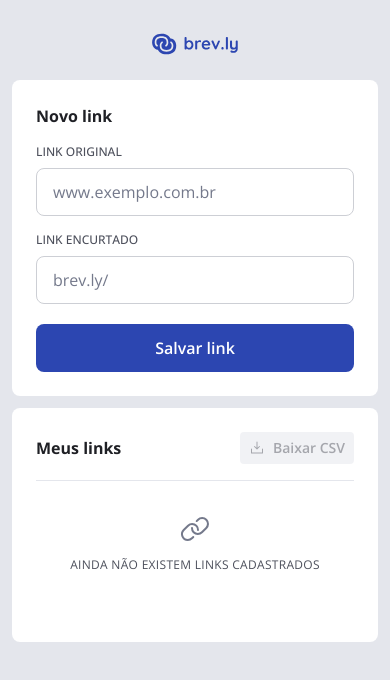
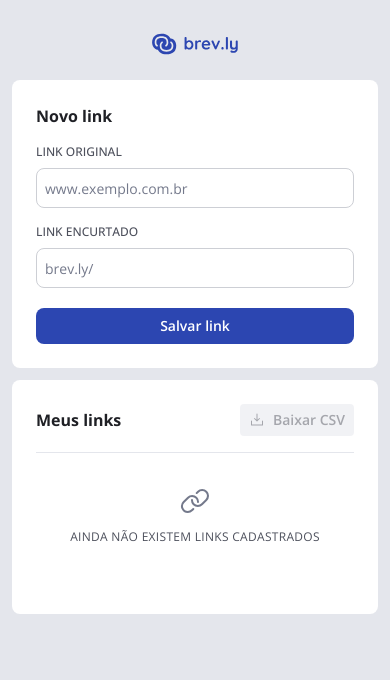
Before and after one commit to lucaspmv/ftr-challenges, a React (Vite) app in the folder brevly/web/: page / in a window 390 px wide. Shown: the top 680 px of the page. Built offline with nearby package versions, Linux system fonts and the light colour scheme.

Commit message:
feat(brevly-web): handle responsiveness in components

```diff
--- a/brevly/web/src/components/ui/Button.tsx
+++ b/brevly/web/src/components/ui/Button.tsx
@@ -12,16 +12,17 @@ const buttonStyles = tv({
   variants: {
     variant: {
       primary: {
-        base: 'w-full max-w-[352px] text-white bg-blue-base hover:bg-blue-dark disabled:bg-blue-base/50',
+        base:
+          'w-full max-w-[352px] text-white bg-blue-base hover:bg-blue-dark disabled:bg-blue-base/50 ' +
+          'h-9 px-3 md:h-12 md:px-6',
+        label: 'text-sm md:text-base',
       },
       secondary: {
-        base: 'text-gray-500 bg-gray-200 border border-transparent hover:border-blue-base disabled:border-transparent disabled:opacity-50',
+        base:
+          'text-gray-500 bg-gray-200 border border-transparent hover:border-blue-base ' +
+          'disabled:border-transparent disabled:opacity-50 h-8 px-2 rounded-sm',
+        label: 'text-sm',
       },
-    },
-    size: {
-      sm: { label: 'text-sm' },
-      md: {},
-      lg: {},
     },
     loading: {
       true: { label: 'opacity-0' },
@@ -29,24 +30,8 @@ const buttonStyles = tv({
     },
   },
 
-  compoundVariants: [
-    {
-      variant: 'primary',
-      size: 'sm',
-      class: { base: 'h-9 px-3' },
-    },
-    { variant: 'primary', size: 'md', class: { base: 'h-10 px-4' } },
-    { variant: 'primary', size: 'lg', class: { base: 'h-12 px-6' } },
-
-    {
-      variant: 'secondary',
-      class: { base: 'h-8 px-2 rounded-sm', label: 'text-sm' },
-    },
-  ],
-
   defaultVariants: {
     variant: 'primary',
-    size: 'lg',
     loading: false,
   },
 })
@@ -59,12 +44,10 @@ export type ButtonProps = ComponentProps<'button'> &
     rightIcon?: ReactNode
   }
 
-// TODO: Remove size and handle responsiveness here
 export const Button = forwardRef<HTMLButtonElement, ButtonProps>(
   function Button(
     {
       variant,
-      size,
       loading,
       leftIcon,
       rightIcon,
@@ -75,11 +58,7 @@ export const Button = forwardRef<HTMLButtonElement, ButtonProps>(
     },
     ref
   ) {
-    const { base, label, spinner } = buttonStyles({
-      variant,
-      size,
-      loading,
-    })
+    const { base, label, spinner } = buttonStyles({ variant, loading })
 
     return (
       <button
--- a/brevly/web/src/components/ui/icon-button.tsx
+++ b/brevly/web/src/components/ui/icon-button.tsx
@@ -1,34 +1,22 @@
 import { type ComponentProps, forwardRef, type ReactNode } from 'react'
-import { tv, type VariantProps } from 'tailwind-variants'
+import { tv } from 'tailwind-variants'
 
 const iconButtonStyles = tv({
   slots: {
     base:
       'inline-flex items-center justify-center rounded-sm border border-transparent ' +
-      'bg-gray-200 text-gray-600 hover:border-blue-base disabled:opacity-50 disabled:cursor-not-allowed',
-  },
-  variants: {
-    size: {
-      sm: { base: 'h-6 w-6' },
-      md: { base: 'h-7 w-7' },
-      lg: { base: 'h-8 w-8' },
-    },
-  },
-  defaultVariants: {
-    size: 'lg',
+      'bg-gray-200 text-gray-600 hover:border-blue-base disabled:opacity-50 disabled:cursor-not-allowed ' +
+      'h-6 w-6 md:h-8 md:w-8',
   },
 })
 
-export type IconButtonStyleVariants = VariantProps<typeof iconButtonStyles>
-
-export type IconButtonProps = ComponentProps<'button'> &
-  IconButtonStyleVariants & {
-    icon?: ReactNode
-  }
+export type IconButtonProps = ComponentProps<'button'> & {
+  icon?: ReactNode
+}
 
 export const IconButton = forwardRef<HTMLButtonElement, IconButtonProps>(
-  function IconButton({ size, icon, className, children, ...rest }, ref) {
-    const { base } = iconButtonStyles({ size })
+  function IconButton({ icon, className, children, ...rest }, ref) {
+    const { base } = iconButtonStyles()
 
     return (
       <button ref={ref} className={base({ class: className })} {...rest}>
--- a/brevly/web/src/components/ui/input.tsx
+++ b/brevly/web/src/components/ui/input.tsx
@@ -6,36 +6,31 @@ const textField = tv({
   slots: {
     root: 'flex flex-col w-full gap-y-2 group',
     label:
-      'text-xs font-medium group-focus-within:font-bold text-gray-500 group-focus-within:text-blue-base ',
+      'text-xs font-medium group-focus-within:font-bold text-gray-500 group-focus-within:text-blue-base',
     input:
       'w-full rounded-lg border-[1px] border-gray-300 ' +
       'bg-white text-gray-600 placeholder:text-gray-400 outline-none ' +
       'transition-colors focus:border-[1.5px] focus:border-blue-base ' +
-      'disabled:cursor-not-allowed disabled:opacity-60',
-    message: 'text-sm text-gray-500',
+      'disabled:cursor-not-allowed disabled:opacity-60 ' +
+      'h-10 px-2 text-sm md:h-12 md:px-4 md:text-base',
+    message: 'text-xs md:text-sm text-gray-500',
   },
   variants: {
     error: {
       true: {
         label: 'text-danger group-focus-within:text-danger',
         input: 'border-danger focus:border-danger border-[1.5px]',
+        message: 'text-danger',
       },
       false: {},
-    },
-    size: {
-      sm: { input: 'h-10 px-2', message: 'text-xs' },
-      md: { input: 'h-11 px-3 text-sm' },
-      lg: { input: 'h-12 px-4 text-base' },
     },
   },
   defaultVariants: {
     error: false,
-    size: 'lg',
   },
 })
 
 type NativeInput = Omit<ComponentProps<'input'>, 'size'>
-
 export type InputStyleVariants = VariantProps<typeof textField>
 
 export type InputProps = NativeInput &
@@ -44,9 +39,8 @@ export type InputProps = NativeInput &
     errorText?: string
   }
 
-// TODO: Remove size and handle responsiveness here
 export const Input = forwardRef<HTMLInputElement, InputProps>(function Input(
-  { label, error, errorText, className, id, size, ...rest },
+  { label, error, errorText, className, id, ...rest },
   ref
 ) {
   const isError = error ?? Boolean(errorText)
@@ -55,14 +49,14 @@ export const Input = forwardRef<HTMLInputElement, InputProps>(function Input(
     label: labelSlot,
     input,
     message,
-  } = textField({ error: isError, size })
+  } = textField({ error: isError })
 
   return (
     <div className={root({ class: className })}>
       {label && <span className={labelSlot()}>{label?.toUpperCase()}</span>}
       <input ref={ref} id={id} className={input()} {...rest} />
       {isError && errorText && (
-        <div className="inline-flex gap-2 items-center">
+        <div className="inline-flex items-center gap-2">
           <WarningIcon color="#B12C4D" />
           <span className={message()}>{errorText}</span>
         </div>
```
